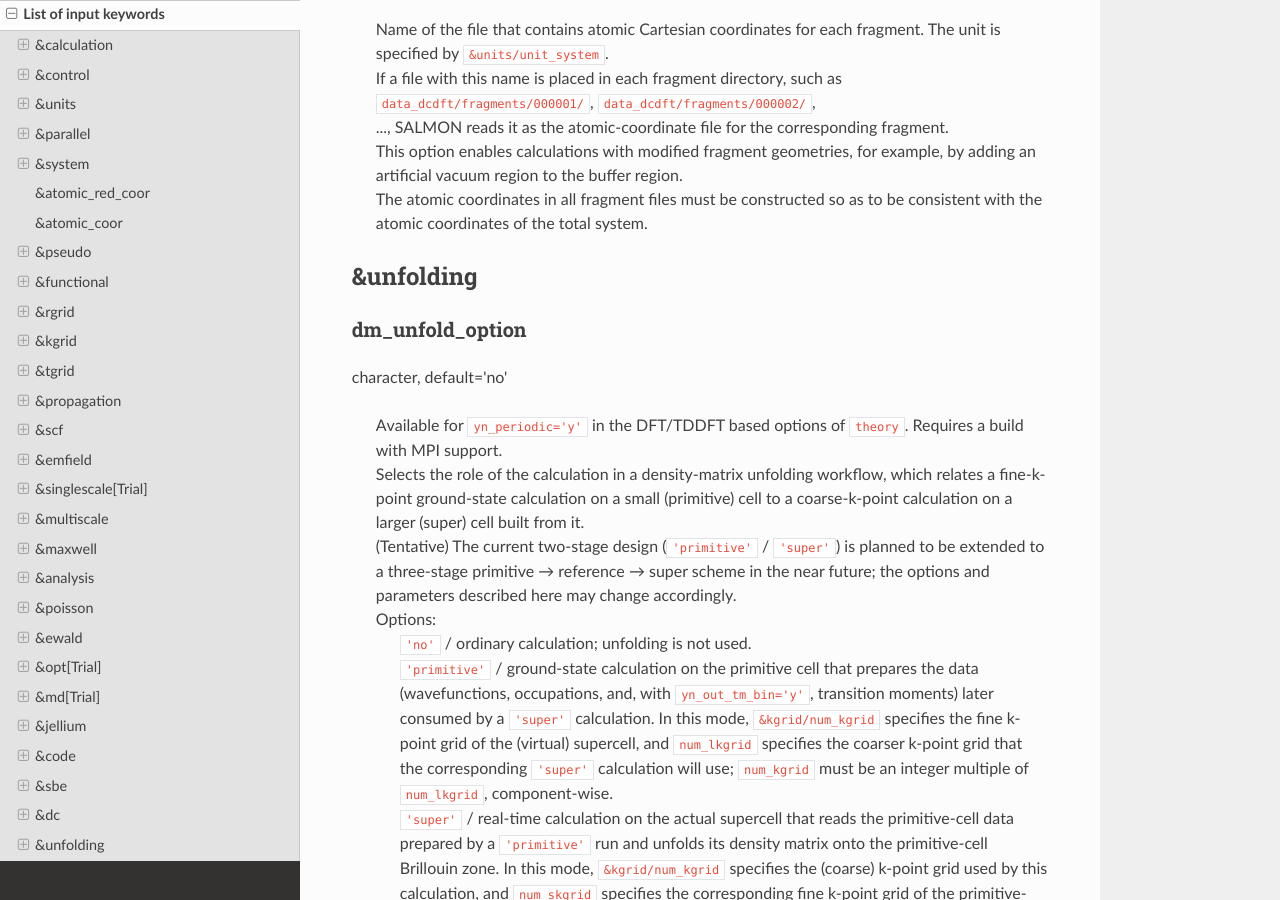
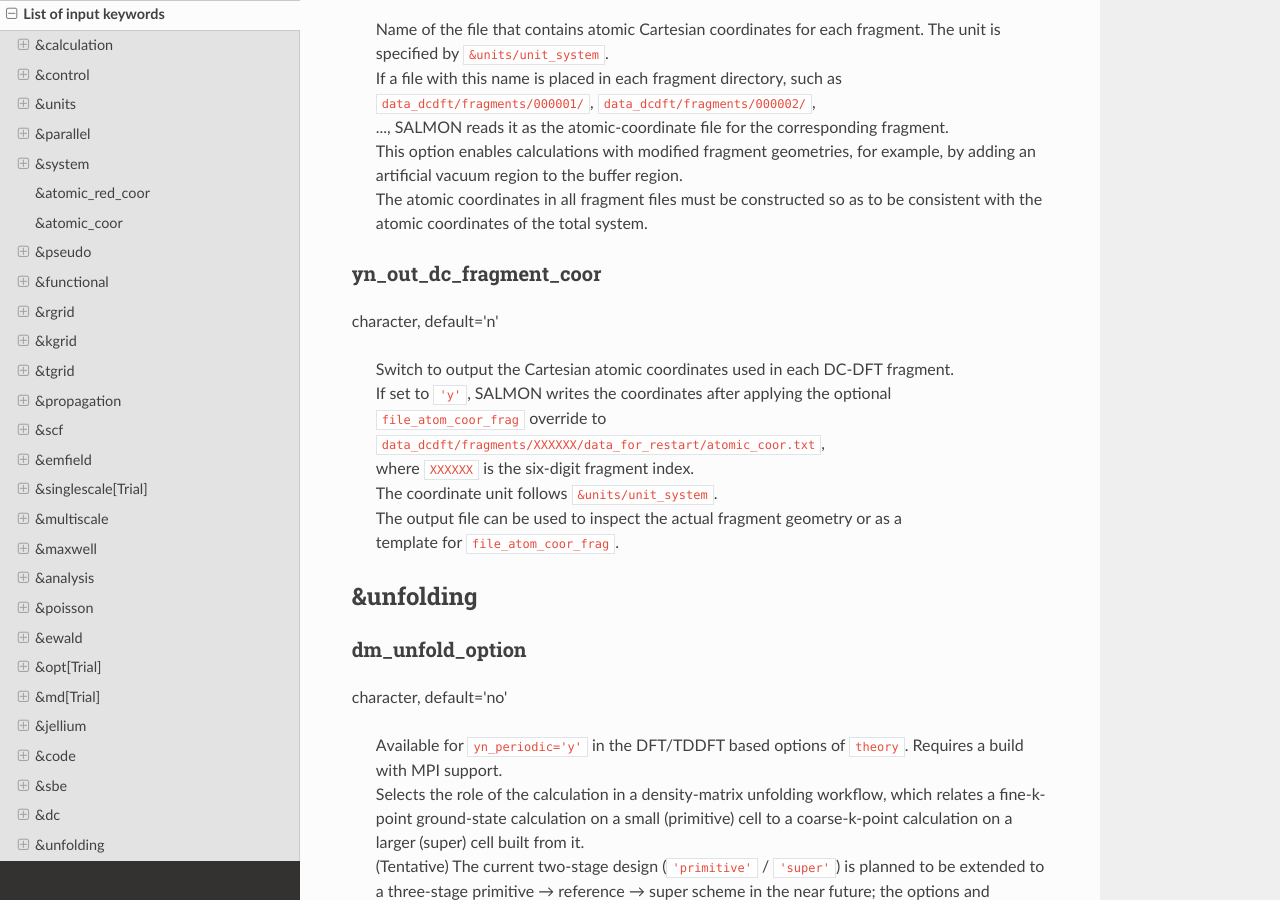
Before and after one commit to SALMON-TDDFT/SALMON-DOCS, a Sphinx documentation site: the page built from source/input_keyword_list.rst, in a window 1280 px wide and 900 px high, scrolled down 71984 px. Built offline with Sphinx 7.4.7 and the Read the Docs theme 3.1.0, drawn with Linux system fonts in a browser that asks for light colours; formulas are drawn with MathJax 3.

Commit message:
Document DC fragment coordinate output

```diff
--- a/source/input_keyword_list.rst
+++ b/source/input_keyword_list.rst
@@ -3666,6 +3666,22 @@ character, default='none'
    | This option enables calculations with modified fragment geometries, for example, by adding an artificial vacuum region to the buffer region.
    | The atomic coordinates in all fragment files must be constructed so as to be consistent with the atomic coordinates of the total system.
 
+.. _yn_out_dc_fragment_coor:
+
+yn_out_dc_fragment_coor
+^^^^^^^^^^^^^^^^^^^^^^^
+
+character, default='n'
+
+   | Switch to output the Cartesian atomic coordinates used in each DC-DFT fragment.
+   | If set to ``'y'``, SALMON writes the coordinates after applying the optional
+   | ``file_atom_coor_frag`` override to
+   | ``data_dcdft/fragments/XXXXXX/data_for_restart/atomic_coor.txt``,
+   | where ``XXXXXX`` is the six-digit fragment index.
+   | The coordinate unit follows ``&units/unit_system``.
+   | The output file can be used to inspect the actual fragment geometry or as a
+   | template for ``file_atom_coor_frag``.
+
 
 .. _&unfolding:
 
```
